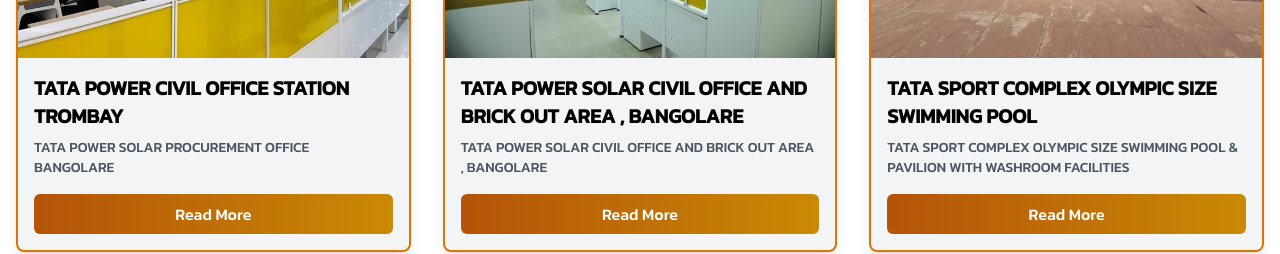
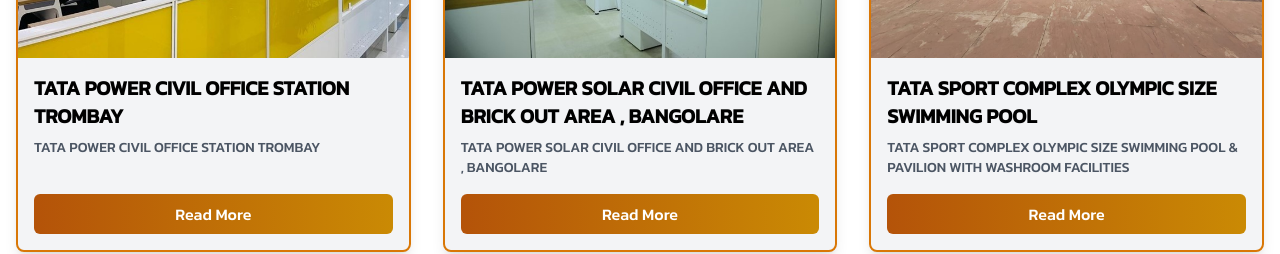
Before and after one commit to AkshayKalamkarr/supremeinfrastructure, a Next.js app: page /project/commercialprojects in a window 1280 px wide. Shown: the part 1320-1574 px from the top of the page. Built offline with nearby package versions, Linux system fonts and the light colour scheme.

Commit message:
new code

```diff
--- a/data/commercialprojects.js
+++ b/data/commercialprojects.js
@@ -137,7 +137,7 @@ export const projects = [
     slug: "project-4",
     title: "TATA POWER CIVIL OFFICE STATION TROMBAY",
     image: "/images/projects/TATAPOWERCIVILOFFICESTATIONTROMBAY/tataTrombay-1.jpg",
-    description: "TATA POWER SOLAR PROCUREMENT OFFICE BANGOLARE",
+    description: "TATA POWER CIVIL OFFICE STATION TROMBAY",
     fullDescription:
       "The project Atlantas Involved merging 8 offices into 1 single large space. The challenging, part was to keep the singularity of all office like ‘FIRE, ELECTRICAL & Washroom pipeline, so that in near future the offices can be leased out without making much modifications to the present setup. The Design was based on the young and vibrant People who were going to woirk. It Had a Pantry with all modern facility. The reception lobby depicted the line of work Atlanta’s was doing. The design was done with the latest tools like providing 3D walkways, which provided the client what the office will look like before it could be done.The space looks more beautiful with the Mood lights, Colour combinations of tiles & Furniture, Max Height Glass partition and used elements on wall decor from their Core filed.",
     tagLine: "Atlanats Crew Management",
```
